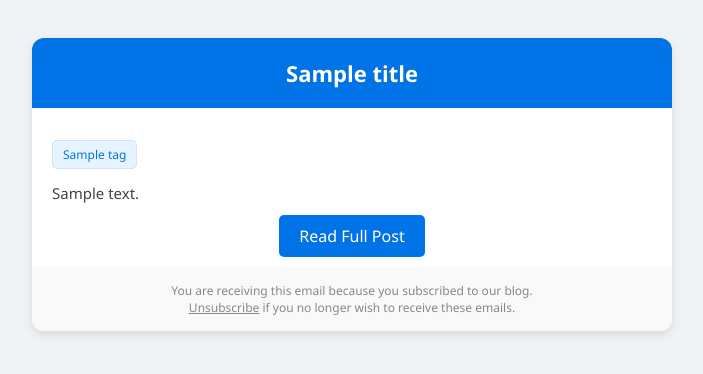
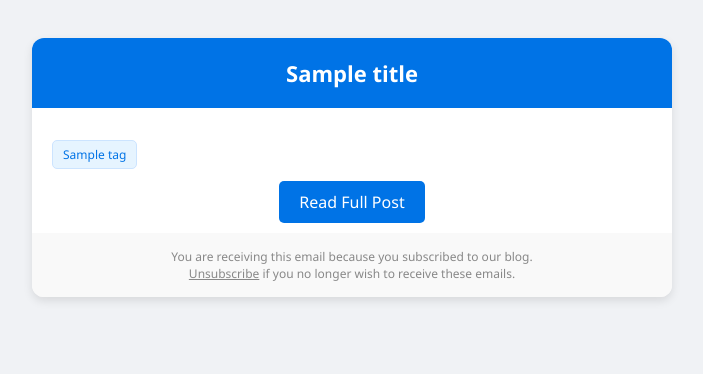
Before and after one commit to mdshakib007/blog.mdshakib007-backend, a Django app: template blog/templates/send_blog_notification.html in a window 1280 px wide. Shown: the top 374 px of the page, without its empty margins (288-991 px from the left). Run offline with Django 5.2, Linux system fonts and the light colour scheme; tables that the repository leaves empty hold one stand-in row (values such as "Sample post"); the template is opened without the code that fills it: values that come from a table or form of the project are taken from there, most other values are stand-ins (such as "Sample title", 1, 10 or a date in 2020).

Commit message:
removed body from email

```diff
--- a/blog/signals.py
+++ b/blog/signals.py
@@ -23,7 +23,6 @@ def send_newsletter(sender, instance, created, **kwargs):
 
             context = {
                 'title': instance.title,
-                'body': instance.body[:300] + "...",
                 'tags': instance.tags.all(),
                 'post_url': blog_url,
                 'unsubscribe_url': unsubscribe_url,
--- a/blog/templates/send_blog_notification.html
+++ b/blog/templates/send_blog_notification.html
@@ -42,12 +42,6 @@
             border-radius: 5px;
             margin: 2px 4px 2px 0;
         }
-        .body-preview {
-            margin-top: 10px;
-            font-size: 15px;
-            line-height: 1.6;
-            color: #444;
-        }
         .read-more {
             display: block;
             margin-top: 20px;
@@ -88,10 +82,6 @@
             </div>
             {% endif %}
 
-            <div class="body-preview">
-                {{ body|safe }}
-            </div>
-
             <div class="read-more">
                 <a href="{{ post_url }}">Read Full Post</a>
             </div>
```
